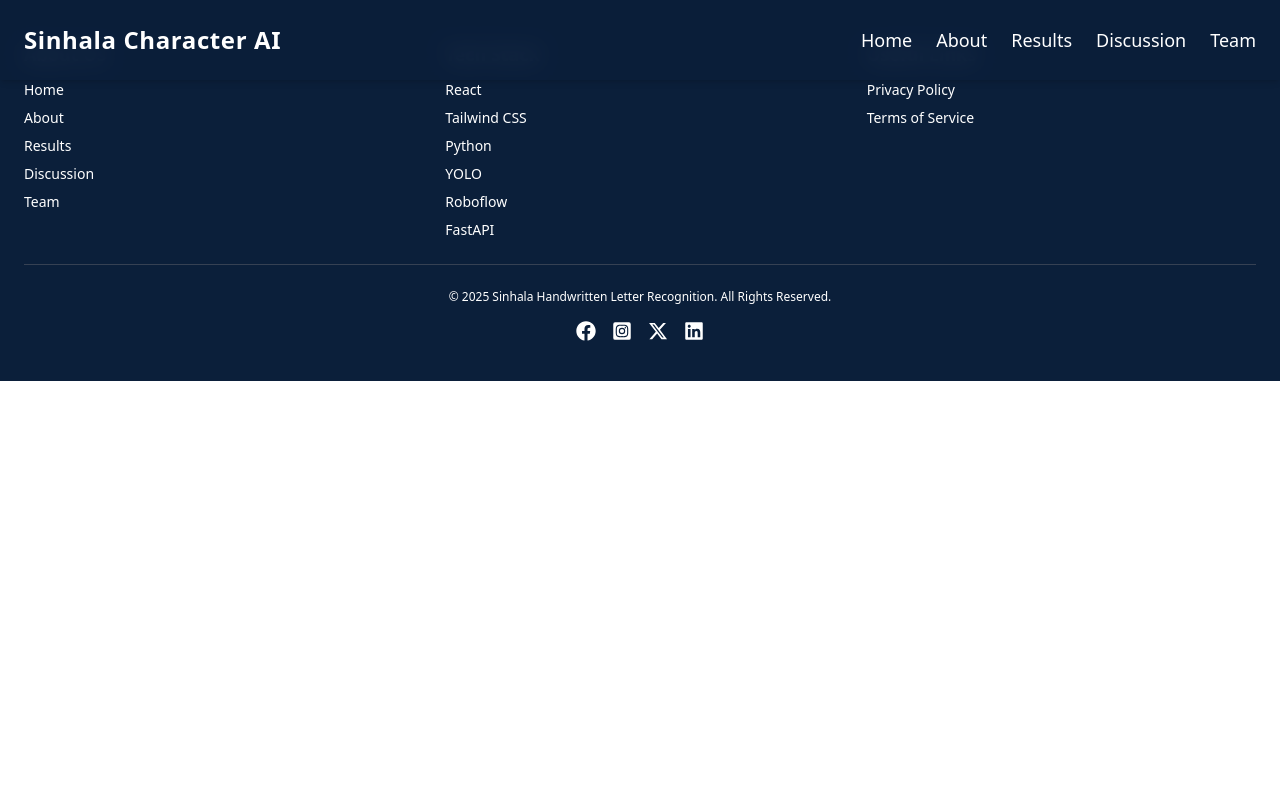
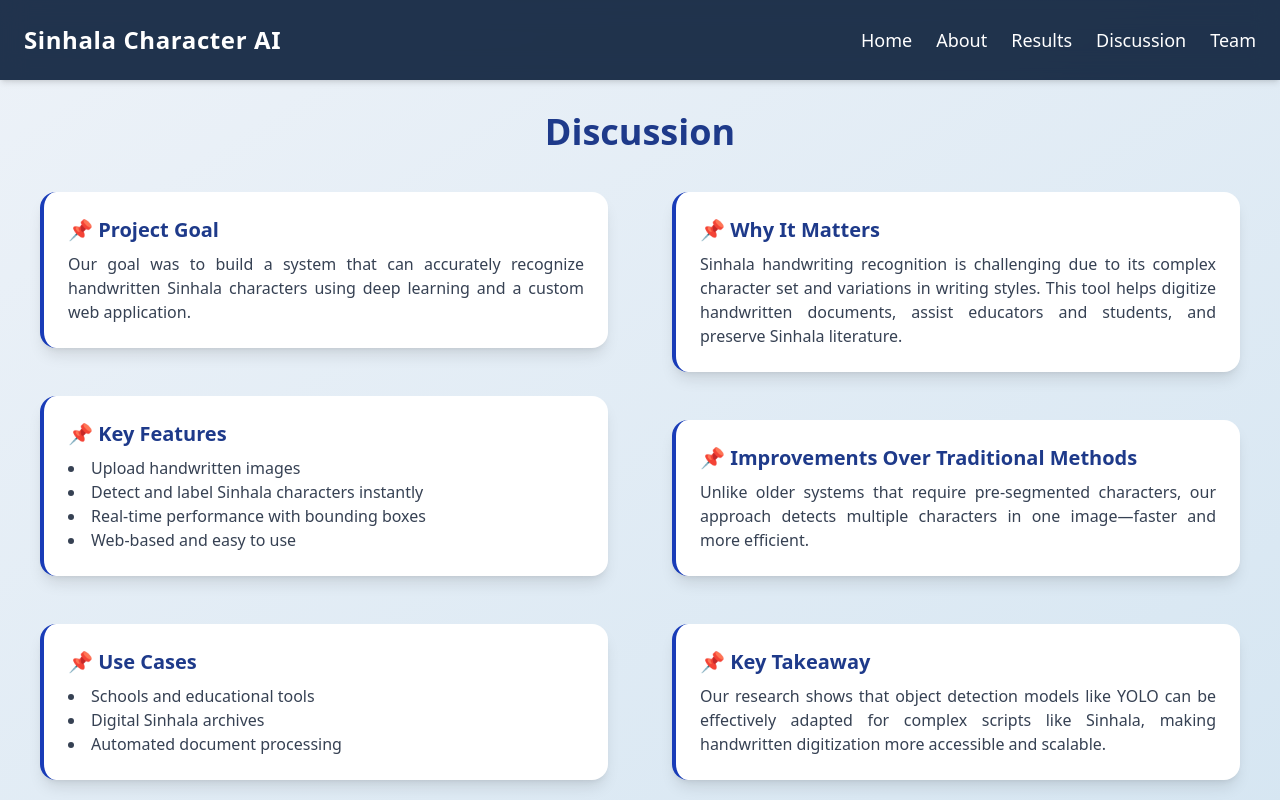
Before and after one commit to Hasintha-Darshana/Sinhala-handwritten, a React (Vite) app: page /discussion in a window 1280 px wide. Shown: the top 800 px of the page. Built offline with nearby package versions, Linux system fonts and the light colour scheme.

Commit message:
add discussion page

```diff
--- a/src/App.jsx
+++ b/src/App.jsx
@@ -5,6 +5,7 @@ import Footer from "./components/footer"
 import AboutPage from "./pages/about"
 import ScrollToTop from "./components/ScrollToTop"
 import ResultPage from "./pages/results"
+import DiscussionPage from "./pages/discussion"
 
 function App() {
 
@@ -19,6 +20,7 @@ function App() {
             <Route path="/" element={<HomePage />} />
             <Route path="/about" element={<AboutPage />} />
             <Route path ="/results" element={<ResultPage />} />
+            <Route path="/discussion" element={<DiscussionPage />} />
           </Routes>
         <Footer />
       </div>
--- a/src/pages/about.jsx
+++ b/src/pages/about.jsx
@@ -3,7 +3,7 @@ import { SiFastapi, SiRoboflow, SiTailwindcss } from "react-icons/si";
 
 export default function AboutPage() {
   return (
-    <div className="w-full min-h-screen bg-gradient-to-br from-[#edf2f8] to-[#d6e6f2] px-6 pt-28 pb-12">
+    <div className="w-full min-h-screen overflow-x-hidden bg-gradient-to-br from-[#edf2f8] to-[#d6e6f2] px-6 pt-28 pb-12">
       <div className="max-w-4xl mx-auto text-gray-800 space-y-8">
         <h1 className="text-4xl font-bold text-center text-[#1e3a8a] hover:scale-105 transition-transform duration-300">
           About the Project
--- /dev/null
+++ b/src/pages/discussion.jsx
@@ -0,0 +1,89 @@
+export default function DiscussionPage() {
+  const cards = [
+    {
+      title: "📌 Project Goal",
+      content:
+        "Our goal was to build a system that can accurately recognize handwritten Sinhala characters using deep learning and a custom web application.",
+    },
+    {
+      title: "📌 Why It Matters",
+      content:
+        "Sinhala handwriting recognition is challenging due to its complex character set and variations in writing styles. This tool helps digitize handwritten documents, assist educators and students, and preserve Sinhala literature.",
+    },
+    {
+      title: "📌 Key Features",
+      content: (
+        <ul className="list-disc list-inside">
+          <li>Upload handwritten images</li>
+          <li>Detect and label Sinhala characters instantly</li>
+          <li>Real-time performance with bounding boxes</li>
+          <li>Web-based and easy to use</li>
+        </ul>
+      ),
+    },
+    {
+      title: "📌 Improvements Over Traditional Methods",
+      content:
+        "Unlike older systems that require pre-segmented characters, our approach detects multiple characters in one image—faster and more efficient.",
+    },
+    {
+      title: "📌 Use Cases",
+      content: (
+        <ul className="list-disc list-inside">
+          <li>Schools and educational tools</li>
+          <li>Digital Sinhala archives</li>
+          <li>Automated document processing</li>
+        </ul>
+      ),
+    },
+    {
+      title: "📌 Key Takeaway",
+      content:
+        "Our research shows that object detection models like YOLO can be effectively adapted for complex scripts like Sinhala, making handwritten digitization more accessible and scalable.",
+    },
+  ];
+
+  // Separate cards into left and right columns
+  const leftColumn = cards.filter((_, i) => i % 2 === 0);
+  const rightColumn = cards.filter((_, i) => i % 2 !== 0);
+
+  return (
+    <div className="w-full min-h-screen overflow-x-hidden bg-gradient-to-br from-[#edf2f8] to-[#d6e6f2] px-6 pt-28 pb-12">
+      <h1 className="text-4xl font-bold text-center text-[#1e3a8a] hover:scale-105 transition-transform duration-300 mb-10">
+        Discussion
+      </h1>
+
+      <div className="grid grid-cols-1 md:grid-cols-2 gap-8">
+        {/* Left Column */}
+        <div className="flex flex-col gap-12">
+          {leftColumn.map((card, index) => (
+            <div
+              key={index}
+              className="bg-white rounded-2xl shadow-lg p-6 border-l-4 border-blue-800 hover:scale-105 transition-transform duration-300 mx-4"
+            >
+              <h2 className="text-xl font-semibold text-[#1e3a8a] mb-2">
+                {card.title}
+              </h2>
+              <div className="text-gray-700 text-justify">{card.content}</div>
+            </div>
+          ))}
+        </div>
+
+        {/* Right Column */}
+        <div className="flex flex-col gap-12">
+          {rightColumn.map((card, index) => (
+            <div
+              key={index}
+              className="bg-white rounded-2xl shadow-lg p-6 border-l-4 border-blue-800 hover:scale-105 transition-transform duration-300 mx-4"
+            >
+              <h2 className="text-xl font-semibold text-[#1e3a8a] mb-2">
+                {card.title}
+              </h2>
+              <div className="text-gray-700 text-justify">{card.content}</div>
+            </div>
+          ))}
+        </div>
+      </div>
+    </div>
+  );
+}
--- a/src/pages/home.jsx
+++ b/src/pages/home.jsx
@@ -1,6 +1,6 @@
 export default function HomePage() {
   return (
-    <div className="w-full min-h-screen bg-gradient-to-br from-[#edf2f8] to-[#d6e6f2] flex flex-col md:flex-row items-center justify-center px-6 py-12">
+    <div className="w-full min-h-screen overflow-x-hidden bg-gradient-to-br from-[#edf2f8] to-[#d6e6f2] flex flex-col md:flex-row items-center justify-center px-6 py-12">
       {/* Left Content */}
       <div className="w-full md:w-1/2 flex flex-col justify-center  space-y-6 md:pr-12">
         <h1 className="text-4xl md:text-5xl font-extrabold leading-tight drop-shadow-lg text-[#1e3a8a]">
--- a/src/pages/results.jsx
+++ b/src/pages/results.jsx
@@ -1,6 +1,6 @@
 export default function ResultPage() {
     return(
-        <div className="w-full min-h-screen bg-gradient-to-br from-[#edf2f8] to-[#d6e6f2] px-6 pt-28 pb-12">
+        <div className="w-full min-h-screen overflow-x-hidden bg-gradient-to-br from-[#edf2f8] to-[#d6e6f2] px-6 pt-28 pb-12">
             <h1 className="text-4xl font-bold text-center text-[#1e3a8a] hover:scale-105 transition-transform duration-300">
                 Accuracy of the Model : <span className="text-[#3b82f6]">89.20%</span>
             </h1>
```
